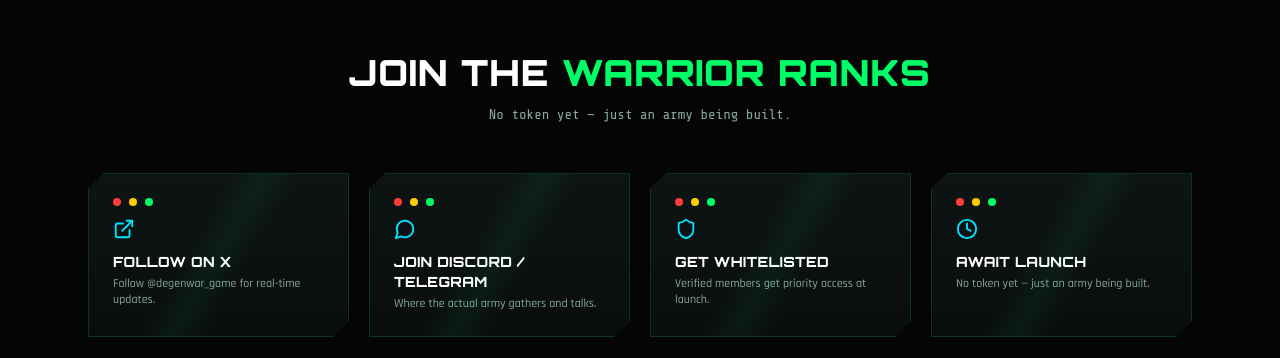
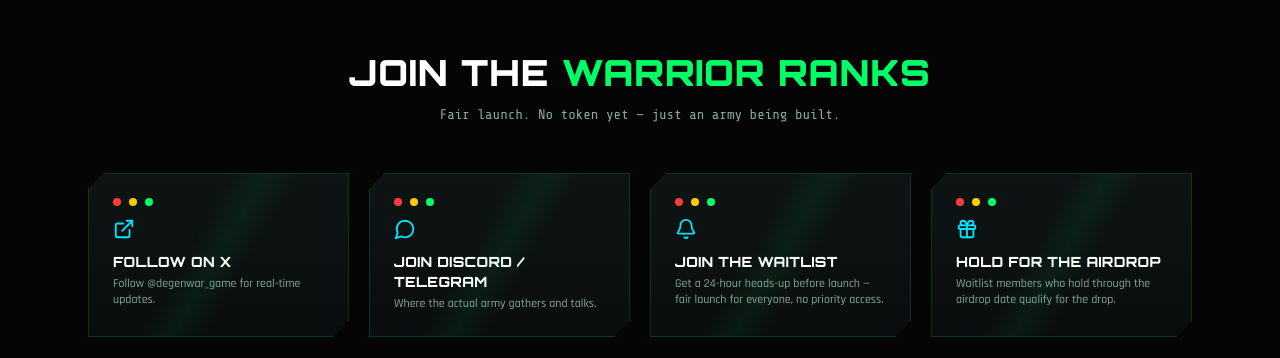
Before and after one commit to gtsinnovation/degenwarrior, a Next.js app: page / in a window 1280 px wide. Shown: the part 1524-1882 px from the top of the page. Built offline with nearby package versions, Linux system fonts and the light colour scheme; no server answers; the database is empty.

Commit message:
Correct waitlist messaging to reflect fair launch + airdrop eligibility (no priority whitelist)

```diff
--- a/components/join-ranks-section.tsx
+++ b/components/join-ranks-section.tsx
@@ -1,13 +1,13 @@
 "use client";
 
 import { useState, FormEvent } from "react";
-import { ExternalLink, MessageCircle, Shield, Clock, Loader2, CheckCircle } from "lucide-react";
+import { ExternalLink, MessageCircle, Bell, Gift, Loader2, CheckCircle } from "lucide-react";
 
 const STEPS = [
   { icon: ExternalLink, title: "Follow On X", desc: "Follow @degenwar_game for real-time updates." },
   { icon: MessageCircle, title: "Join Discord / Telegram", desc: "Where the actual army gathers and talks." },
-  { icon: Shield, title: "Get Whitelisted", desc: "Verified members get priority access at launch." },
-  { icon: Clock, title: "Await Launch", desc: "No token yet — just an army being built." },
+  { icon: Bell, title: "Join The Waitlist", desc: "Get a 24-hour heads-up before launch — fair launch for everyone, no priority access." },
+  { icon: Gift, title: "Hold For The Airdrop", desc: "Waitlist members who hold through the airdrop date qualify for the drop." },
 ];
 
 export function JoinRanksSection() {
@@ -48,7 +48,7 @@ export function JoinRanksSection() {
           Join The <span style={{ color: "var(--neon)" }}>Warrior Ranks</span>
         </h2>
         <p className="mt-3 font-mono text-sm text-[var(--text-secondary)]">
-          No token yet — just an army being built.
+          Fair launch. No token yet — just an army being built.
         </p>
       </div>
 
```
